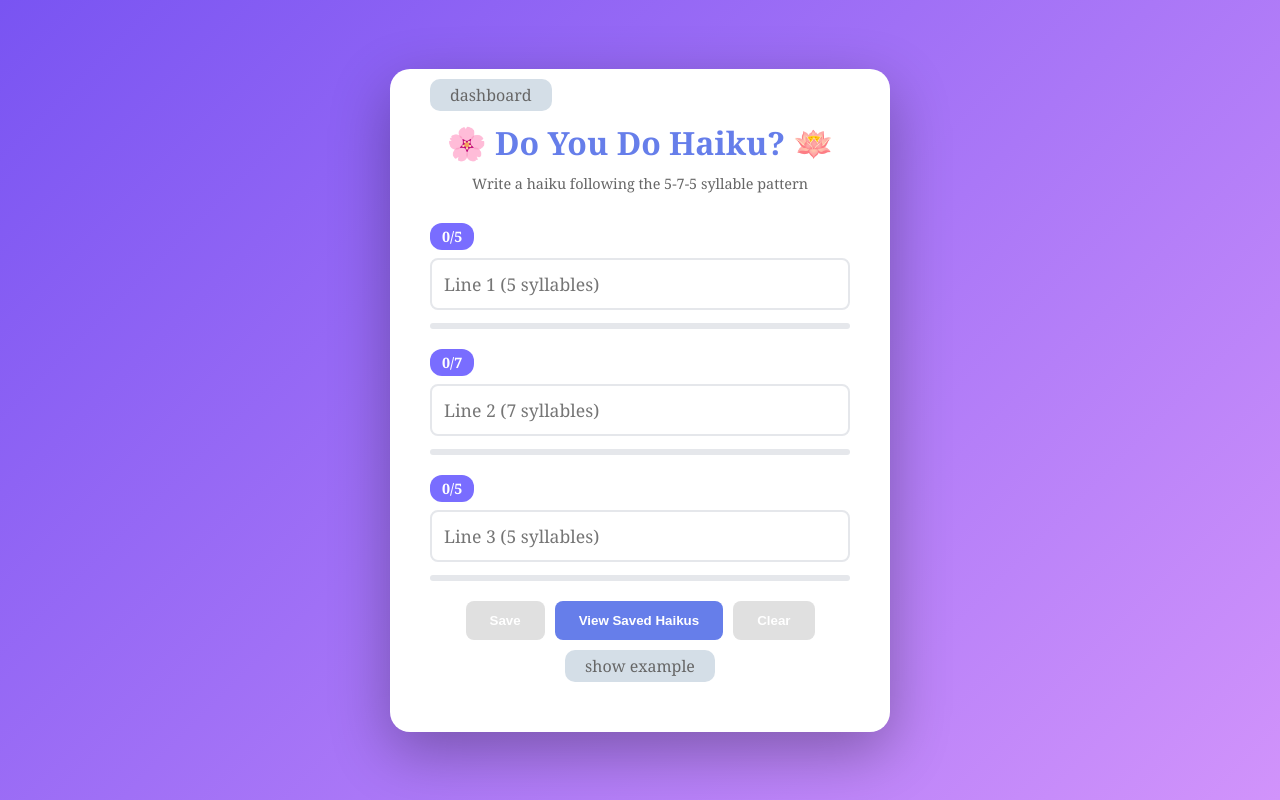
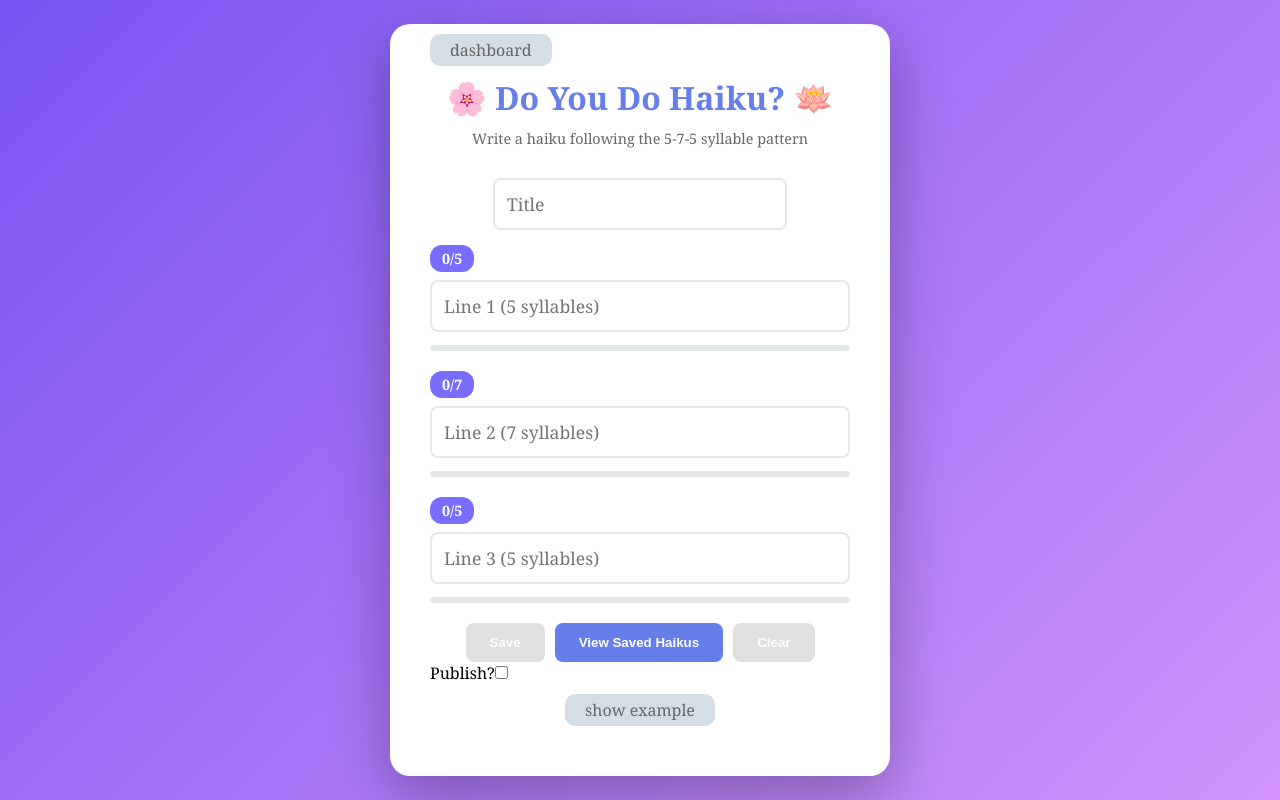
Before and after one commit to housemouse62/poetry-app, a React (Vite) app in the folder apps/frontend/: page /haiku in a window 1280 px wide. Built offline with nearby package versions, Linux system fonts and the light colour scheme; sample sign-in values are in the browser's storage.

Commit message:
add create, show and delete haiku calls to haiku

```diff
--- a/apps/frontend/src/pages/HaikuApp/HaikuApp.css
+++ b/apps/frontend/src/pages/HaikuApp/HaikuApp.css
@@ -7,6 +7,27 @@
 
 body {
   font-family: Georgia, sans-serif;
+}
+
+.title-div {
+  display: flex;
+  justify-content: center;
+  margin-bottom: 15px;
+}
+.title-input {
+  width: 70%;
+  padding: 12px;
+  border: 2px solid #e5e7eb;
+  border-radius: 8px;
+  font-family: "Georgia", serif;
+  font-size: 1.1em;
+  resize: none;
+  transition: border-color 0.3s;
+}
+
+.title-input:focus {
+  outline: none;
+  border-color: #667eea;
 }
 
 .haiku-app {
@@ -241,6 +262,10 @@ body {
   /* box-shadow: -5px 5px 4px 2px rgba(0, 0, 0, 0.3); */
 }
 
+.haiku-title {
+  font-weight: bold;
+}
+
 .haiku-line {
   font-family: "Georgia", serif;
 }
--- a/apps/frontend/src/pages/HaikuApp/HaikuApp.jsx
+++ b/apps/frontend/src/pages/HaikuApp/HaikuApp.jsx
@@ -2,10 +2,10 @@
 import { useState, useRef, useEffect } from "react";
 import { countSyllables } from "../../utils/syllableCounter";
 import "./HaikuApp.css";
-import { saveHaiku, getAllHaikus, deleteHaiku } from "./haikuStorage";
 import html2canvas from "html2canvas";
 import { useNavigate } from "react-router";
 import PoetryLine from "../../components/PoetryLine.jsx";
+import { useAuth } from "../../context/AuthContext.jsx";
 
 function HaikuApp() {
   const navigate = useNavigate();
@@ -16,6 +16,7 @@ function HaikuApp() {
     line3: "",
   });
 
+  const [error, setError] = useState(null);
   const [saved, setSaved] = useState(false);
   const [showHaikus, setShowHaikus] = useState(false);
   const [savedHaikus, setSavedHaikus] = useState("");
@@ -28,6 +29,10 @@ function HaikuApp() {
     line2: 0,
     line3: 0,
   });
+  const [title, setTitle] = useState("");
+  const [published, setPublished] = useState(false);
+
+  const { user, token } = useAuth();
   const targetSyllables = [5, 7, 5];
   const dialogRef = useRef(null);
   const downloadTriggerRef = useRef(null);
@@ -115,6 +120,98 @@ function HaikuApp() {
     });
   };
 
+  const savePoem = async () => {
+    const url = `http://localhost:3000/haiku`;
+    try {
+      const response = await fetch(url, {
+        method: "POST",
+        headers: {
+          "Content-type": "application/json",
+          Authorization: `Bearer ${token}`,
+        },
+        body: JSON.stringify({
+          title: title,
+          lineOne: lines.line1,
+          lineTwo: lines.line2,
+          lineThree: lines.line3,
+          lineOneSyllables: syllableCounts.line1,
+          lineTwoSyllables: syllableCounts.line2,
+          lineThreeSyllables: syllableCounts.line3,
+          published: published,
+          authorID: user.id,
+          screenname: user.screenname,
+        }),
+      });
+      const nextresponse = await response.json();
+
+      if (nextresponse.id) {
+        setSaved(true);
+        setLines({
+          line1: "",
+          line2: "",
+          line3: "",
+        });
+        setTimeout(() => {
+          setIsFading(true); //Start Fade Out
+          setTimeout(() => {
+            setSaved(false); //Actually remove it
+            setIsFading(false);
+          }, 500);
+        }, 2000);
+        setError(null);
+      } else setError("Failed to save haiku. Please try again.");
+    } catch (error) {
+      console.error(error);
+    }
+  };
+
+  const fetchMyHaikus = async () => {
+    const url = `http://localhost:3000/haiku/mine`;
+    try {
+      const response = await fetch(url, {
+        method: "GET",
+        headers: {
+          "Content-type": "application/json",
+          Authorization: `Bearer ${token}`,
+        },
+      });
+      const nextresponse = await response.json();
+      console.log(nextresponse);
+      if (response.ok) {
+        setSavedHaikus(nextresponse);
+        setShowHaikus(true);
+        setShowExample(false);
+        setError(null);
+      } else setError("Cannot show Haikus. Please try again.");
+    } catch (error) {
+      console.error(error);
+    }
+  };
+
+  const deleteHaiku = async (id) => {
+    const url = `http://localhost:3000/haiku/${id}`;
+    try {
+      const response = await fetch(url, {
+        method: "DELETE",
+        headers: {
+          "Content-type": "application/json",
+          Authorization: `Bearer ${token}`,
+        },
+      });
+      const nextresponse = await response.json();
+      console.log(nextresponse);
+
+      if (response.ok) {
+        fetchMyHaikus();
+        setShowHaikus(true);
+        setShowExample(false);
+        setError(null);
+      } else setError("Cannot delete. Please try again.");
+    } catch (error) {
+      console.error(error);
+    }
+  };
+
   return (
     <div className="haiku-app">
       <main className="haiku-container">
@@ -138,6 +235,16 @@ function HaikuApp() {
             Write a haiku following the 5-7-5 syllable pattern
           </p>
         </header>
+        <div className="title-div">
+          <textarea
+            className="title-input"
+            rows="1"
+            name="title"
+            value={title}
+            onChange={(e) => setTitle(e.target.value)}
+            placeholder="Title"
+          />
+        </div>
         <PoetryLine
           lineNumber={1}
           targetSyllables={targetSyllables[0]}
@@ -191,7 +298,11 @@ function HaikuApp() {
             )}
           </div>
         )}
-
+        {error && (
+          <p className="error-message" role="alert">
+            {error}
+          </p>
+        )}
         {/* button row */}
         <div className="haiku-button-row">
           {/* Save Button */}
@@ -207,27 +318,13 @@ function HaikuApp() {
               !isComplete && !saved ? "save-haiku-help" : undefined
             }
             onClick={() => {
-              saveHaiku(lines);
-              setSaved(true);
-              setLines({
-                line1: "",
-                line2: "",
-                line3: "",
-              });
-              setTimeout(() => {
-                setIsFading(true); //Start Fade Out
-                setTimeout(() => {
-                  setSaved(false); //Actually remove it
-                  setIsFading(false);
-                }, 500);
-              }, 2000);
-              const newSavedHaikus = getAllHaikus();
-              setSavedHaikus(newSavedHaikus);
+              savePoem();
+              // const newSavedHaikus = getAllHaikus();
+              // setSavedHaikus(newSavedHaikus);
             }}
           >
             Save
           </button>
-
           {/* View Haikus/Hide Haikus button */}
           <button
             className="view-haikus-btn"
@@ -236,16 +333,12 @@ function HaikuApp() {
               if (showHaikus) {
                 setShowHaikus(false);
               } else {
-                const newSavedHaikus = getAllHaikus();
-                setSavedHaikus(newSavedHaikus);
-                setShowHaikus(true);
-                setShowExample(false);
+                fetchMyHaikus();
               }
             }}
           >
             {showHaikus ? "Hide Saved Haikus" : "View Saved Haikus"}
           </button>
-
           {/* clear the fields button*/}
           <button
             disabled={fieldsEmpty}
@@ -260,6 +353,15 @@ function HaikuApp() {
           >
             Clear
           </button>
+        </div>
+        <div className="published-checkbox">
+          <label htmlFor="published">Publish?</label>
+          <input
+            type="checkbox"
+            name="published"
+            checked={published}
+            onChange={(e) => setPublished(e.target.checked)}
+          />
         </div>
         <div className="show-haiku-example-div">
           <button
@@ -296,9 +398,11 @@ function HaikuApp() {
             ) : (
               savedHaikus.map((h) => (
                 <article key={h.id} className="haiku-card" data-haiku-id={h.id}>
-                  <p className="haiku-line">{h.line1}</p>
-                  <p className="haiku-line">{h.line2}</p>
-                  <p className="haiku-line">{h.line3}</p>
+                  <p className="haiku-title">{h.title}</p>
+                  <p className="haiku-line">{h.lineOne}</p>
+                  <p className="haiku-line">{h.lineTwo}</p>
+                  <p className="haiku-line">{h.lineThree}</p>
+                  <p className="haiku-date">{h.createdAt}</p>
 
                   <div className="haiku-card-buttons">
                     <button
@@ -313,12 +417,10 @@ function HaikuApp() {
                       Download
                     </button>
                     <button
-                      aria-label={`Delete haiku: ${h.line1}`}
+                      aria-label={`Delete haiku: ${h.title}`}
                       className="delete-haiku-btn"
                       onClick={() => {
                         deleteHaiku(h.id);
-                        const newSavedHaikus = getAllHaikus();
-                        setSavedHaikus(newSavedHaikus);
                       }}
                     >
                       Delete
--- a/apps/frontend/src/routes.jsx
+++ b/apps/frontend/src/routes.jsx
@@ -28,7 +28,7 @@ const routes = [
     element: <ProtectedRoute />,
     children: [
       {
-        path: "/",
+        path: "/dashboard",
         element: <Dashboard />,
         errorElement: <ErrorPage />,
       },
```
